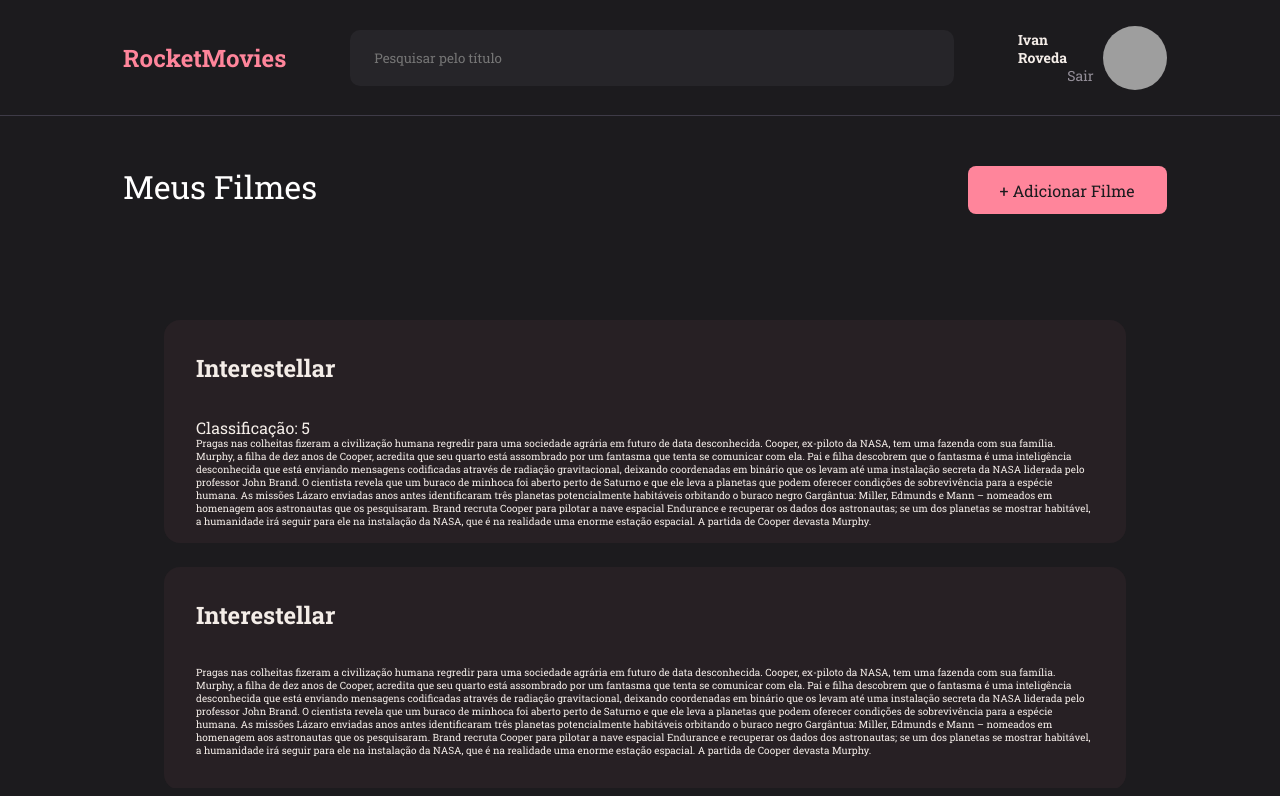
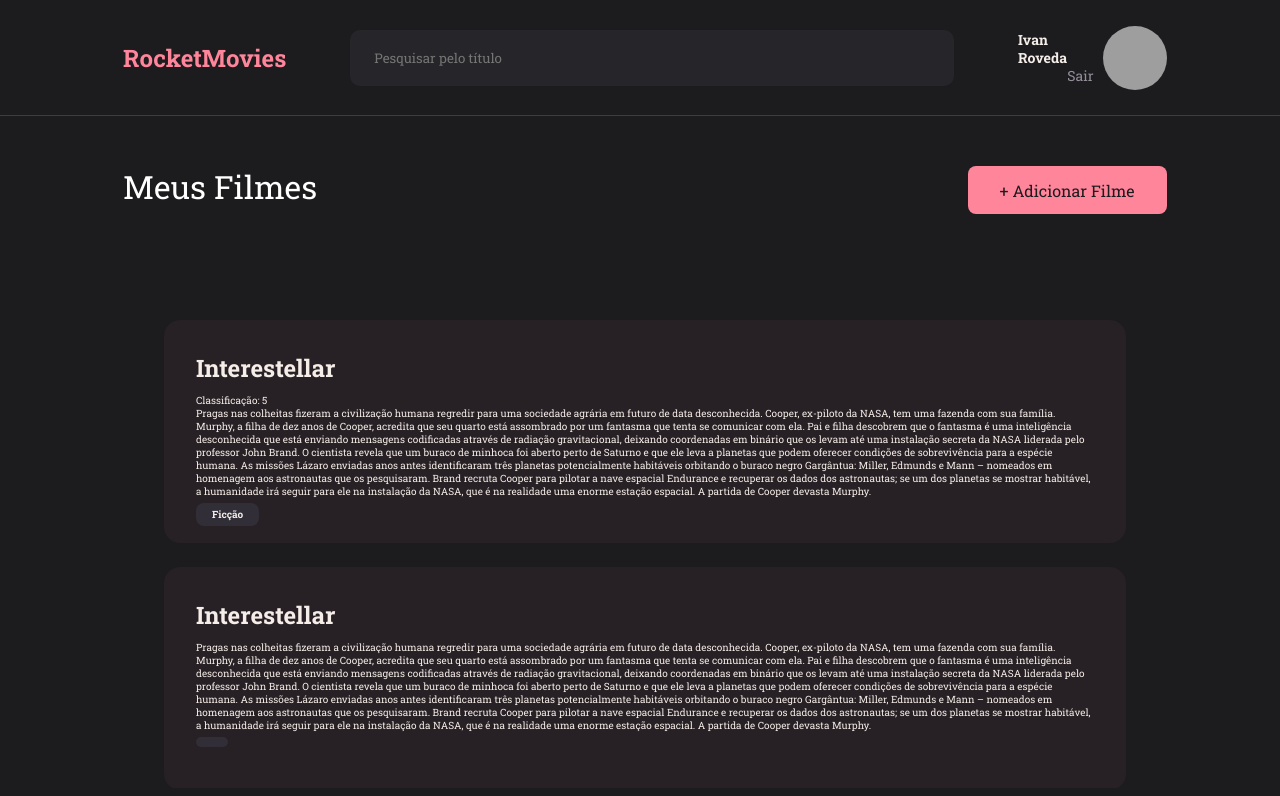
Before and after one commit to rovedabr/MovieRocket, a React (Vite) app: page / in a window 1280 px wide. Shown: the top 796 px of the page. Built offline with nearby package versions, Linux system fonts and the light colour scheme; grey boxes are pictures that could not be loaded.

Commit message:
Secction index and styles

```diff
--- a/src/components/Section/index.jsx
+++ b/src/components/Section/index.jsx
@@ -1,12 +1,14 @@
 import { Container, StarsRate } from "./styles";
 import { NoteItem } from "../NoteItem";
+import stars from "../../assets/stars.png"
 
-export function Section({ title, rate, children, ...rest }) {
+export function Section({ title, rate, children, tag, ...rest }) {
   return (
     <Container {...rest}>
       <h2>{title}</h2>
-      <p>{rate}</p>
+      <span>{rate}</span>
       {children}
+      <strong>{tag}</strong>
     </Container>
   )
 }
--- a/src/components/Section/styles.js
+++ b/src/components/Section/styles.js
@@ -17,7 +17,7 @@ export const Container = styled.section`
     line-height: 3.2rem;
     font-weight: 700;
 
-    margin-bottom: 3.5rem;
+    margin-bottom: 1rem;
   }
 
   > p{
@@ -27,6 +27,14 @@ export const Container = styled.section`
 
     text-align: justify;
     text-overflow: clip;
+    margin: .5rem auto .5rem;
+  }
+
+  > strong {
+    background-color: #312E38;
+    border-radius: .8rem;
+    padding: 0.5rem 1.6rem;
+    margin-top: .5rem;
   }
 `;
 
--- a/src/pages/Home/index.jsx
+++ b/src/pages/Home/index.jsx
@@ -24,12 +24,10 @@ export default function Home() {
         <Notes>
           <Section
             title="Interestellar"
+            rate="Classificação: 5"
             children="Pragas nas colheitas fizeram a civilização humana regredir para uma sociedade agrária em futuro de data desconhecida. Cooper, ex-piloto da NASA, tem uma fazenda com sua família. Murphy, a filha de dez anos de Cooper, acredita que seu quarto está assombrado por um fantasma que tenta se comunicar com ela. Pai e filha descobrem que o fantasma é uma inteligência desconhecida que está enviando mensagens codificadas através de radiação gravitacional, deixando coordenadas em binário que os levam até uma instalação secreta da NASA liderada pelo professor John Brand. O cientista revela que um buraco de minhoca foi aberto perto de Saturno e que ele leva a planetas que podem oferecer condições de sobrevivência para a espécie humana. As missões Lázaro enviadas anos antes identificaram três planetas potencialmente habitáveis orbitando o buraco negro Gargântua: Miller, Edmunds e Mann – nomeados em homenagem aos astronautas que os pesquisaram. Brand recruta Cooper para pilotar a nave espacial Endurance e recuperar os dados dos astronautas; se um dos planetas se mostrar habitável, a humanidade irá seguir para ele na instalação da NASA, que é na realidade uma enorme estação espacial. A partida de Cooper devasta Murphy."
-            rate="Classificação: 5"
+            tag="Ficção"
           />
-          {/* <div className="tag">
-            <NoteItem title="teste"/>
-          </div> */}
         </Notes>
 
         <Notes>
```
